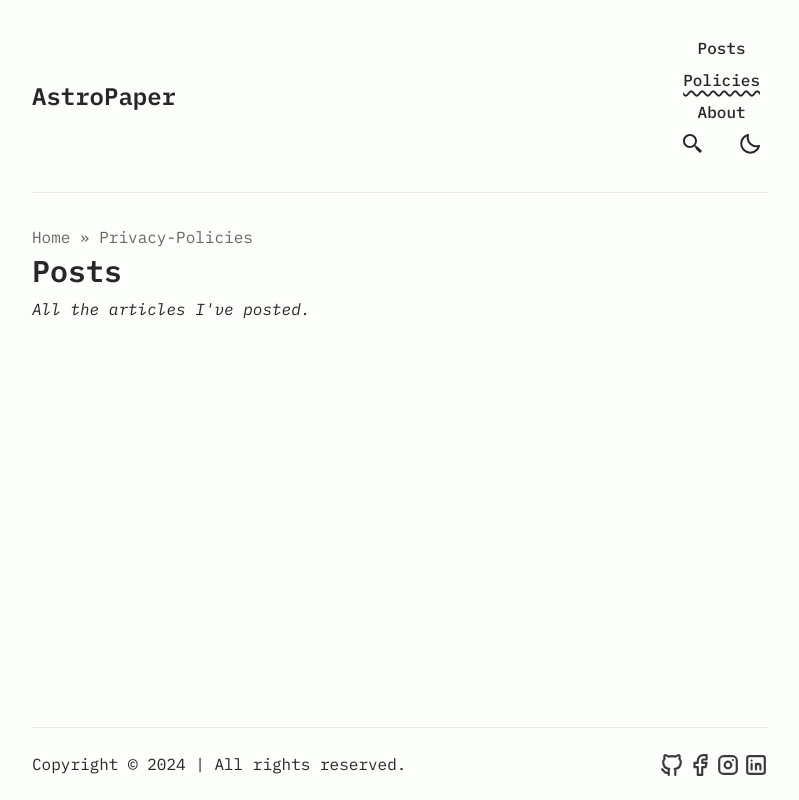
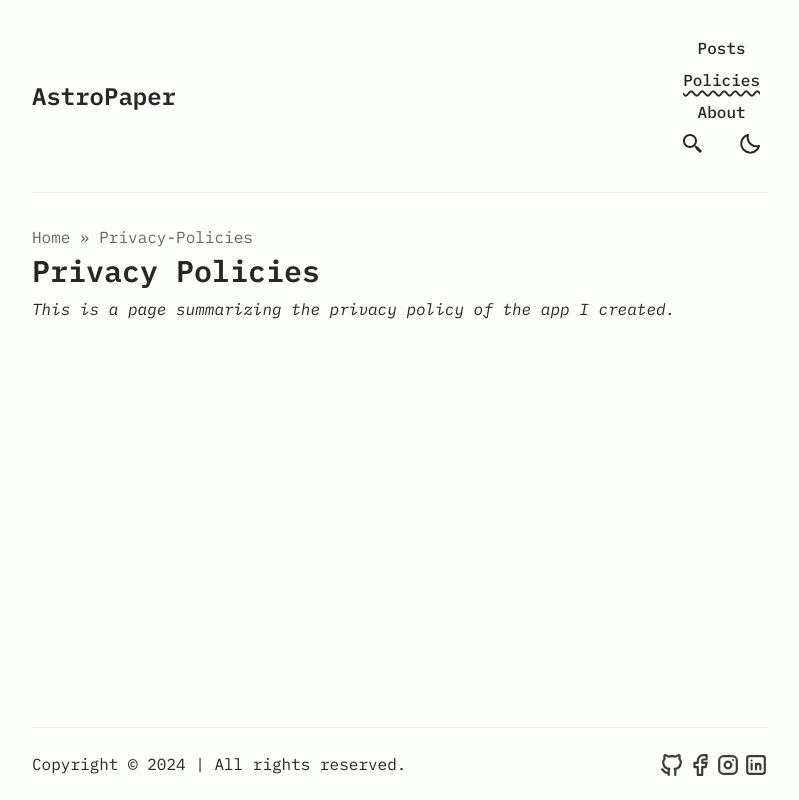
Before and after one commit to piro-hiroki/piro-hiroki.github.io, an Astro site: page /privacy-policies in a window 1280 px wide. Shown: the whole page, without its empty margins (240-1039 px from the left). Built offline with nearby package versions, Linux system fonts and the light colour scheme; Astro itself is replaced by a stand-in of ours.

Commit message:
✨ Update privacy policy page layout

```diff
--- a/src/layouts/Policies.astro
+++ b/src/layouts/Policies.astro
@@ -17,9 +17,12 @@ export interface Props {
 const { currentPage, totalPages, paginatedPosts } = Astro.props;
 ---
 
-<Layout title={`Posts | ${SITE.title}`}>
+<Layout title={`Privacy Policies | ${SITE.title}`}>
   <Header activeNav="privacy-policies" />
-  <Main pageTitle="Posts" pageDesc="All the articles I've posted.">
+  <Main
+    pageTitle="Privacy Policies"
+    pageDesc="This is a page summarizing the privacy policy of the app I created."
+  >
     <ul>
       {
         paginatedPosts.map(({ data, slug }) => (
@@ -32,8 +35,8 @@ const { currentPage, totalPages, paginatedPosts } = Astro.props;
   <Pagination
     {currentPage}
     {totalPages}
-    prevUrl={`/posts${currentPage - 1 !== 1 ? "/" + (currentPage - 1) : ""}/`}
-    nextUrl={`/posts/${currentPage + 1}/`}
+    prevUrl={`/privacy-policies${currentPage - 1 !== 1 ? "/" + (currentPage - 1) : ""}/`}
+    nextUrl={`/privacy-policies/${currentPage + 1}/`}
   />
 
   <Footer noMarginTop={totalPages > 1} />
```
